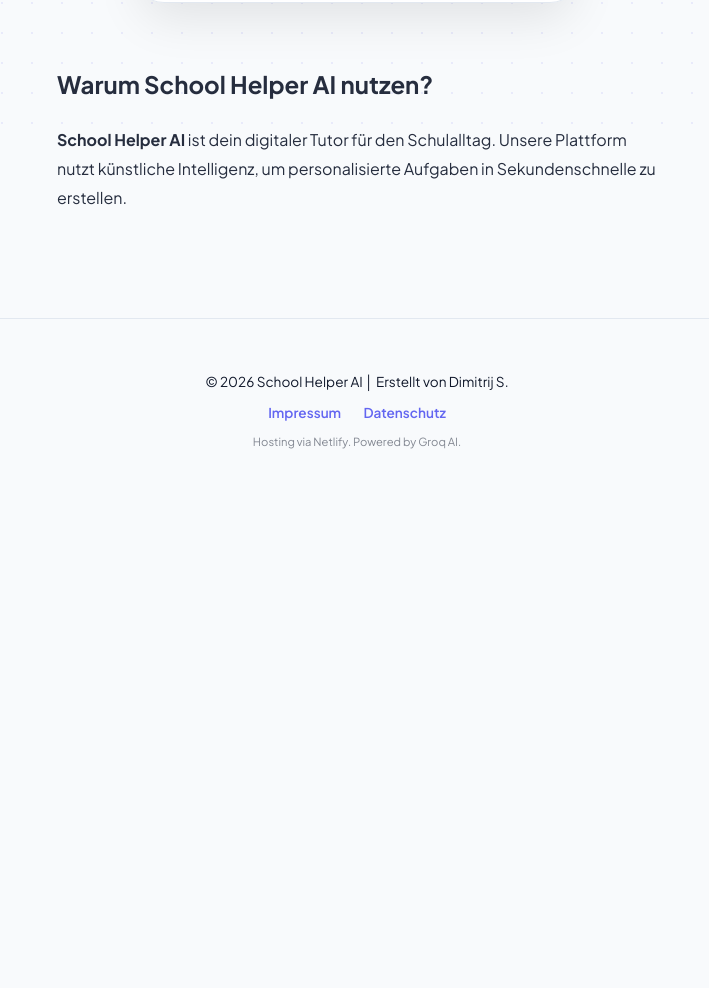
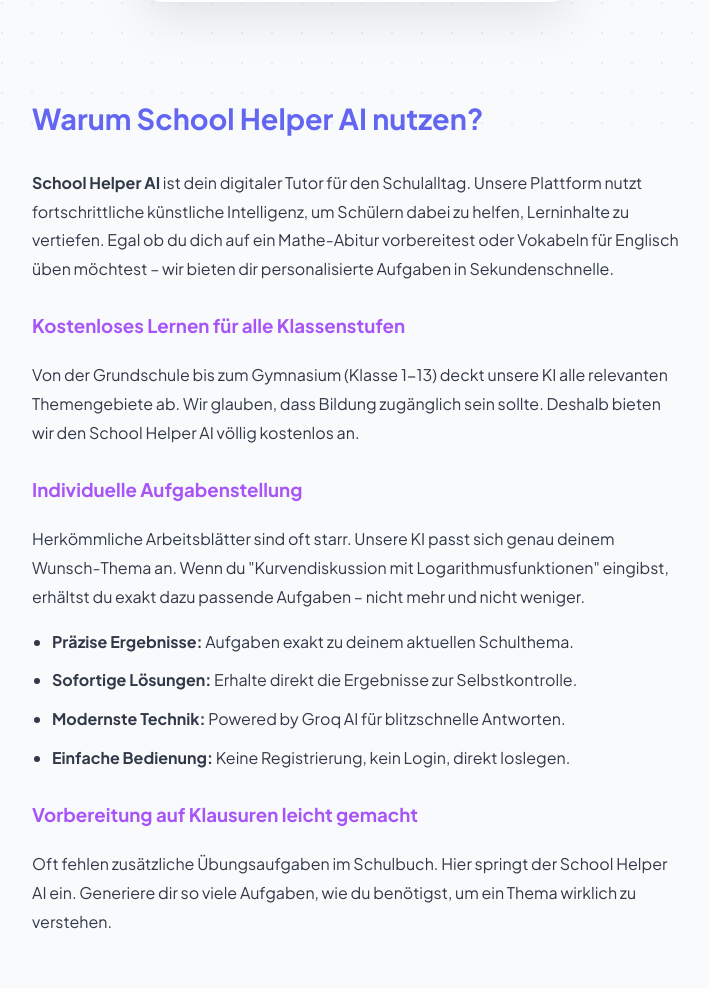
Before and after one commit to dimitrijschweigert2013-source/schoolhelper.github.io, a plain HTML site: page index.html in a window 1280 px wide. Shown: the part 672-1660 px from the top of the page, without its empty margins (283-992 px from the left). Before the commit the page ends 1171 px from the top, so only its background shows below. Drawn offline with Linux system fonts and the light colour scheme.

Commit message:
Update index.html

```diff
--- a/index.html
+++ b/index.html
@@ -135,14 +135,20 @@
             border: 1px solid var(--primary);
         }
 
+        /* SEO CONTENT STYLING */
         .info-content {
-            max-width: 600px;
-            padding: 40px 20px;
+            max-width: 650px;
+            padding: 60px 20px;
             line-height: 1.8;
             font-size: 1rem;
             color: var(--text);
-            opacity: 0.9;
         }
+
+        .info-content h2 { color: var(--primary); font-size: 1.8rem; margin-top: 30px; }
+        .info-content h3 { color: var(--secondary); margin-top: 25px; }
+        .info-content p { opacity: 0.85; margin-bottom: 15px; }
+        .info-content ul { padding-left: 20px; opacity: 0.85; }
+        .info-content li { margin-bottom: 10px; }
 
         .theme-btn {
             background: var(--card);
@@ -221,7 +227,29 @@
     <section class="info-content">
         <h2>Warum School Helper AI nutzen?</h2>
         <p>
-            <strong>School Helper AI</strong> ist dein digitaler Tutor für den Schulalltag. Unsere Plattform nutzt künstliche Intelligenz, um personalisierte Aufgaben in Sekundenschnelle zu erstellen.
+            <strong>School Helper AI</strong> ist dein digitaler Tutor für den Schulalltag. Unsere Plattform nutzt fortschrittliche künstliche Intelligenz, um Schülern dabei zu helfen, Lerninhalte zu vertiefen. Egal ob du dich auf ein Mathe-Abitur vorbereitest oder Vokabeln für Englisch üben möchtest – wir bieten dir personalisierte Aufgaben in Sekundenschnelle.
+        </p>
+
+        <h3>Kostenloses Lernen für alle Klassenstufen</h3>
+        <p>
+            Von der Grundschule bis zum Gymnasium (Klasse 1-13) deckt unsere KI alle relevanten Themengebiete ab. Wir glauben, dass Bildung zugänglich sein sollte. Deshalb bieten wir den School Helper AI völlig kostenlos an.
+        </p>
+
+        <h3>Individuelle Aufgabenstellung</h3>
+        <p>
+            Herkömmliche Arbeitsblätter sind oft starr. Unsere KI passt sich genau deinem Wunsch-Thema an. Wenn du "Kurvendiskussion mit Logarithmusfunktionen" eingibst, erhältst du exakt dazu passende Aufgaben – nicht mehr und nicht weniger.
+        </p>
+
+        <ul>
+            <li><strong>Präzise Ergebnisse:</strong> Aufgaben exakt zu deinem aktuellen Schulthema.</li>
+            <li><strong>Sofortige Lösungen:</strong> Erhalte direkt die Ergebnisse zur Selbstkontrolle.</li>
+            <li><strong>Modernste Technik:</strong> Powered by Groq AI für blitzschnelle Antworten.</li>
+            <li><strong>Einfache Bedienung:</strong> Keine Registrierung, kein Login, direkt loslegen.</li>
+        </ul>
+
+        <h3>Vorbereitung auf Klausuren leicht gemacht</h3>
+        <p>
+            Oft fehlen zusätzliche Übungsaufgaben im Schulbuch. Hier springt der School Helper AI ein. Generiere dir so viele Aufgaben, wie du benötigst, um ein Thema wirklich zu verstehen.
         </p>
     </section>
 
```
